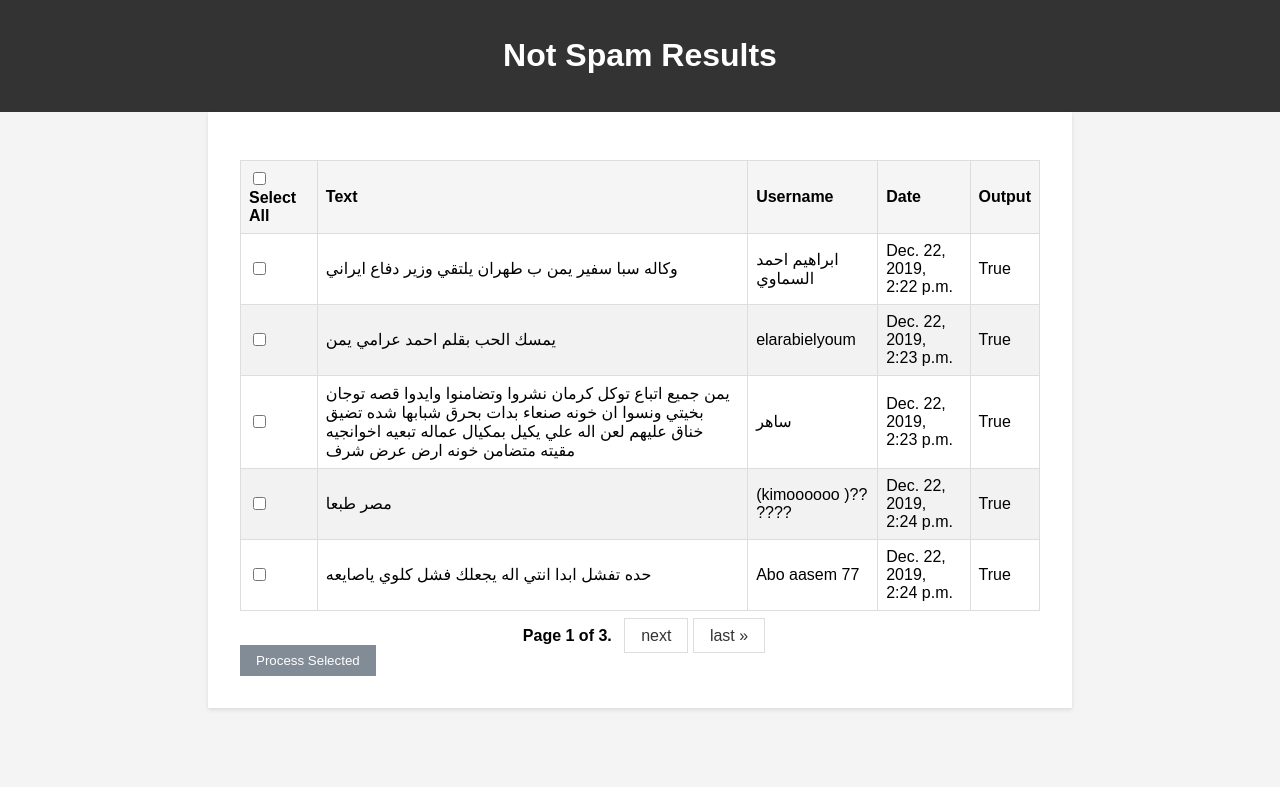
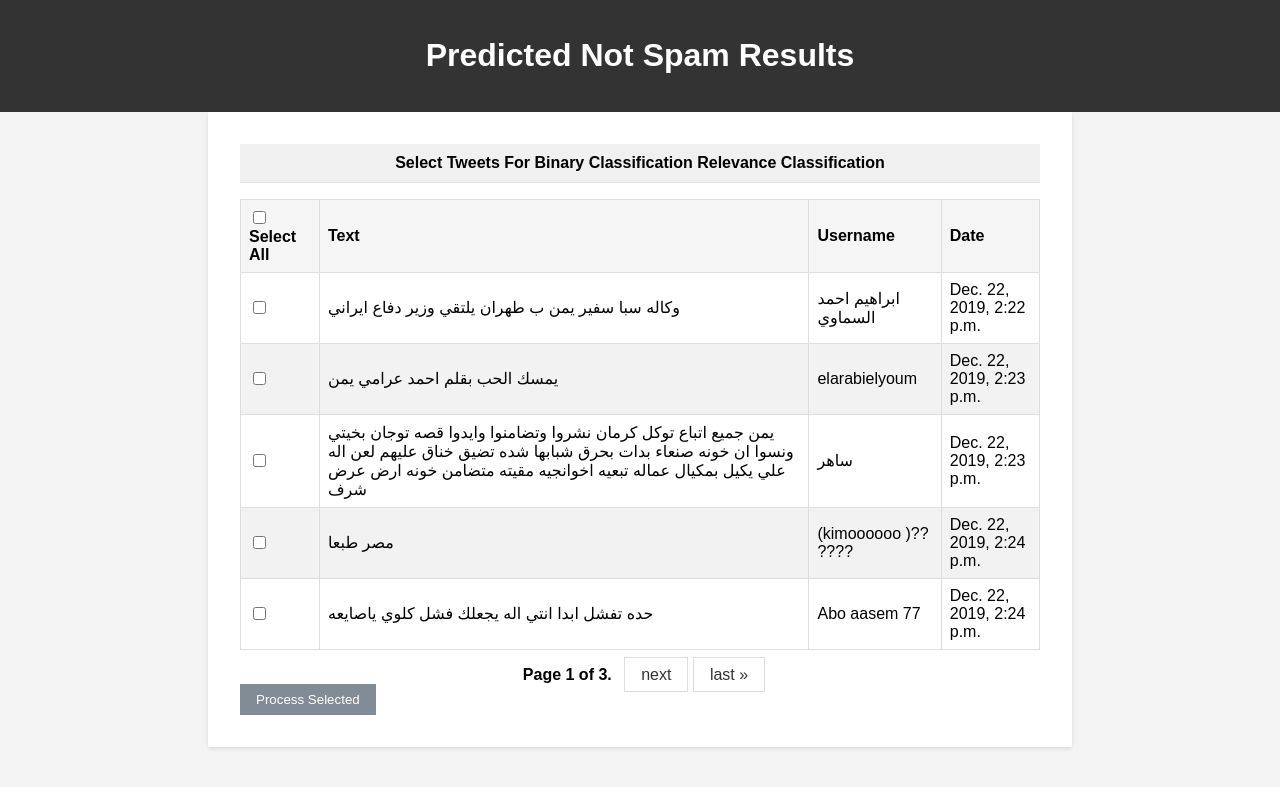
Before and after one commit to Alioda2016/dashboard_site, a Django app: page /output-graph/relevant/ in a window 1280 px wide. Shown: the top 787 px of the page. Run offline with Django 4.2, Linux system fonts and the light colour scheme; data comes from the database, SQL or seed files in the repository; both versions use the stored data as it was after the commit.

Commit message:
no message

```diff
--- a/dashboard/models.py
+++ b/dashboard/models.py
@@ -20,7 +20,7 @@ class Result(models.Model):
     output = models.BooleanField()
     id = models.CharField(max_length=100, primary_key=True)
     username = models.CharField(max_length=100)
-    date = models.DateField()
+    date = models.DateTimeField()
     user_count = models.IntegerField(default=0)  # New field for user count
 
     def __str__(self):
@@ -40,7 +40,7 @@ class Relevant(models.Model):
     relevant = models.BooleanField()
     id = models.CharField(max_length=100, primary_key=True)
     username = models.CharField(max_length=100)
-    date = models.DateField()
+    date = models.DateTimeField()
     user_count = models.IntegerField(default=0)  # New field for user count
 
     def __str__(self):
--- a/templates/dashboard_relevant.html
+++ b/templates/dashboard_relevant.html
@@ -145,7 +145,6 @@
     <div class="table-card">
         <div class="table-card-header">
             Relevant Tweets
-            <a href="{% url 'categorical_relevant' %}" class="custom-button">Categorical Relevant View</a>
         </div>
         <div class="table-card-body">
             <table>
--- a/templates/relevant_source.html
+++ b/templates/relevant_source.html
@@ -17,6 +17,14 @@
             color: white;
             text-align: center;
             padding: 1rem;
+        }
+
+        .table-card-header {
+            background-color: #f0f0f0;
+            padding: 10px;
+            border-bottom: 1px solid #e0e0e0;
+            font-weight: bold;
+            text-align: center;
         }
 
         .container {
@@ -85,13 +93,17 @@
             background-color: #0056b3;
         }
 
+
     </style>
 </head>
 <body>
 <div class="header">
-    <h1>Not Spam Results</h1>
+    <h1>Predicted Not Spam Results</h1>
 </div>
 <div class="container">
+    <div class="table-card-header">
+        Select Tweets For Binary Classification Relevance Classification
+    </div>
     <div class="table-card">
         <form method="post" action="{% url 'selected_results' %}">
             {% csrf_token %}
@@ -102,7 +114,6 @@
                     <th>Text</th>
                     <th>Username</th>
                     <th>Date</th>
-                    <th>Output</th>
                 </tr>
                 </thead>
                 <tbody>
@@ -112,7 +123,6 @@
                     <td>{{ result.text }}</td>
                     <td>{{ result.username }}</td>
                     <td>{{ result.date }}</td>
-                    <td>{{ result.output }}</td>
                 </tr>
                 {% endfor %}
                 </tbody>
@@ -149,6 +159,7 @@
         });
 
 
+
 </script>
 </body>
 </html>
```
Also changed, not shown: templates/dashboard_spam.html (+2 -5 lines), templates/source_list.html (+13 -1 lines), dashboard/migrations/0005_alter_relevant_date_alter_result_date.py (added), db.sqlite3.
